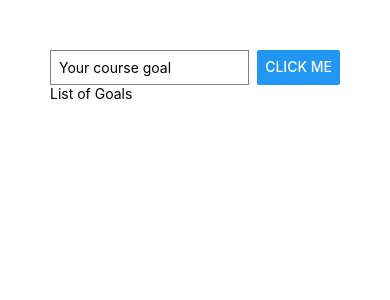
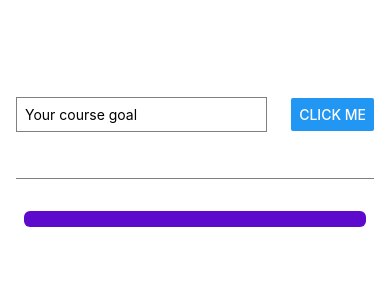
Before and after one commit to sakshi1109/ReactNativeBasics, a React Native app: screen / in a window 390 px wide. Both pictures are taken after a click on the button "CLICK ME". Shown: the top 300 px of the page. Built offline with nearby package versions, Linux system fonts and the light colour scheme.

Commit message:
Dynamic features added

```diff
--- a/App.js
+++ b/App.js
@@ -1,15 +1,41 @@
+import {useState} from 'react';
 import { StatusBar } from 'expo-status-bar';
-import { StyleSheet, Text, View, Button, TextInput} from 'react-native';
+import { StyleSheet, Text, View, Button, TextInput, ScrollView, FlatList} from 'react-native';
+
 
 export default function App() {
+  const [enteredGoalText, setEnteredGoalText]=useState("")
+  const [courseGoals, setCourseGoals]=useState([]);
+
+  function goalInputHandler(entredText){
+    setEnteredGoalText(entredText)
+   }
+  function addGoalHandler(){
+    setCourseGoals((currentCourseGoals) => [
+      ...currentCourseGoals,
+      { text: enteredGoalText, key: Math.random().toString() },
+    ]);
+  }
+
   return (
     <View style={styles.appContainer}>
     <View style={styles.inputContainer}>
-      <TextInput style={styles.textInput} placeholder="Your course goal"></TextInput>
-      <Button title="click me"></Button>
+      <TextInput style={styles.textInput} placeholder="Your course goal" onChangeText={goalInputHandler}></TextInput>
+      <Button title="click me" onPress={addGoalHandler}></Button>
     </View>
-    <View>
-      <Text>List of Goals</Text>
+    <View style={styles.goalsContainer}>
+      <FlatList
+        data={courseGoals}
+        renderItem={(itemData) => {
+
+          return (
+            <View style={styles.goalItems}>
+              <Text style={styles.goalText}>{itemData.item.text}</Text>
+            </View>
+          );
+        }}
+
+      alwaysBounceVertical={false}/>
     </View>
     </View>
   );
@@ -17,19 +43,38 @@
 
 const styles = StyleSheet.create({
   appContainer: {
-    padding: 50,
+    flex: 1,
+    paddingTop: 50,
+    paddingHorizontal: 16
   },
   inputContainer: {
+    flex: 1,
     flexDirection: 'row',
-    justifyContent: 'space-between'
+    justifyContent: 'space-between',
+    alignItems: 'center',
+    marginBottom: 24,
+    borderBottomWidth: 1,
+    borderBottomColor: 'grey'
   },
   textInput: {
     borderWidth: 1,
     borderColor: 'grey',
-    width: '80%',
+    width: '70%',
     marginRight: 8,
     padding: 8
+  },
+  goalsContainer: {
+    flex: 5
+  },
+  goalItems: {
+    margin: 8,
+    padding: 8,
+    borderRadius: 6,
+    backgroundColor: '#5e0acc',
+
+  },
+  goalText: {
+    color: 'white'
   }
 
-
 });
```
